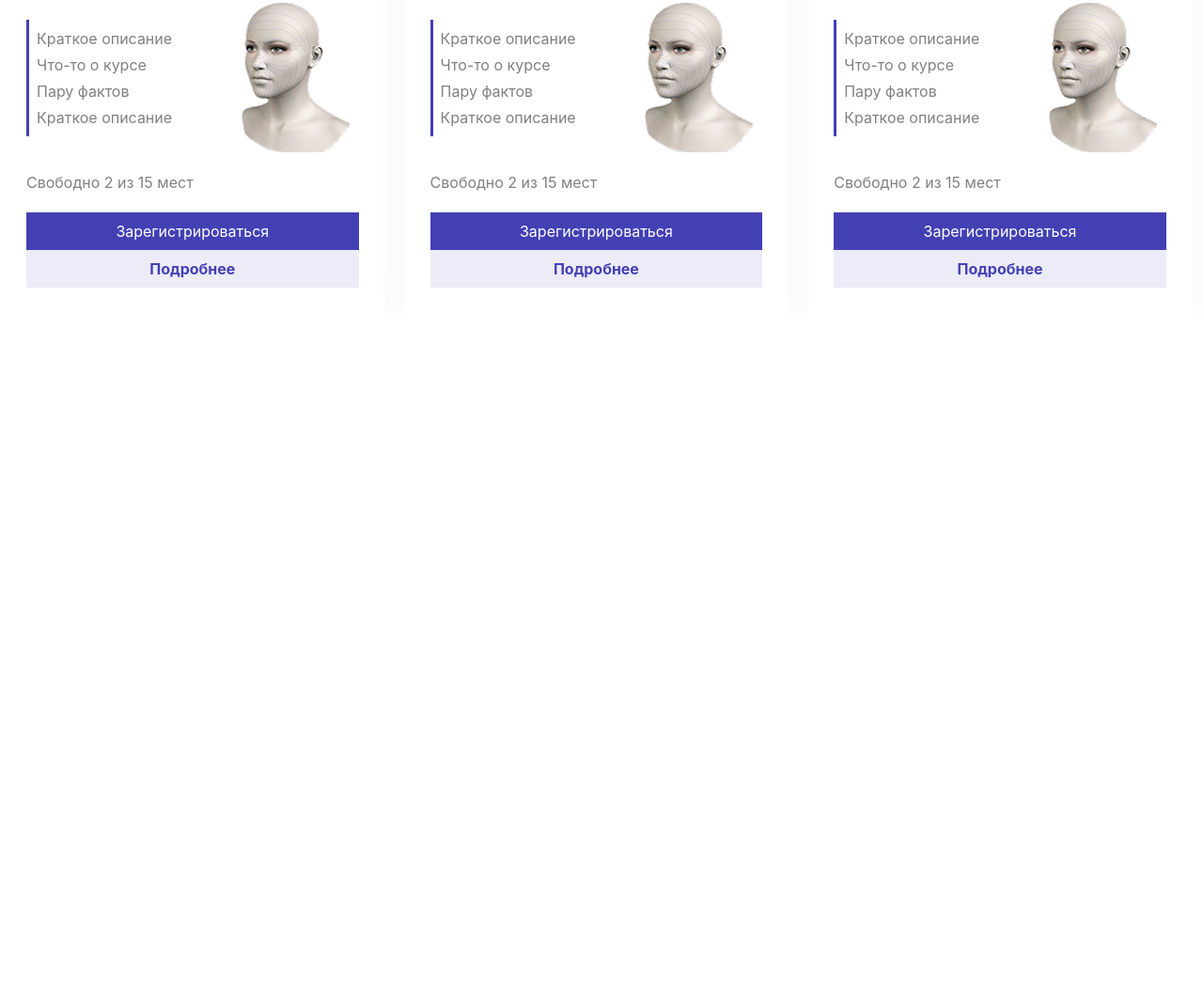
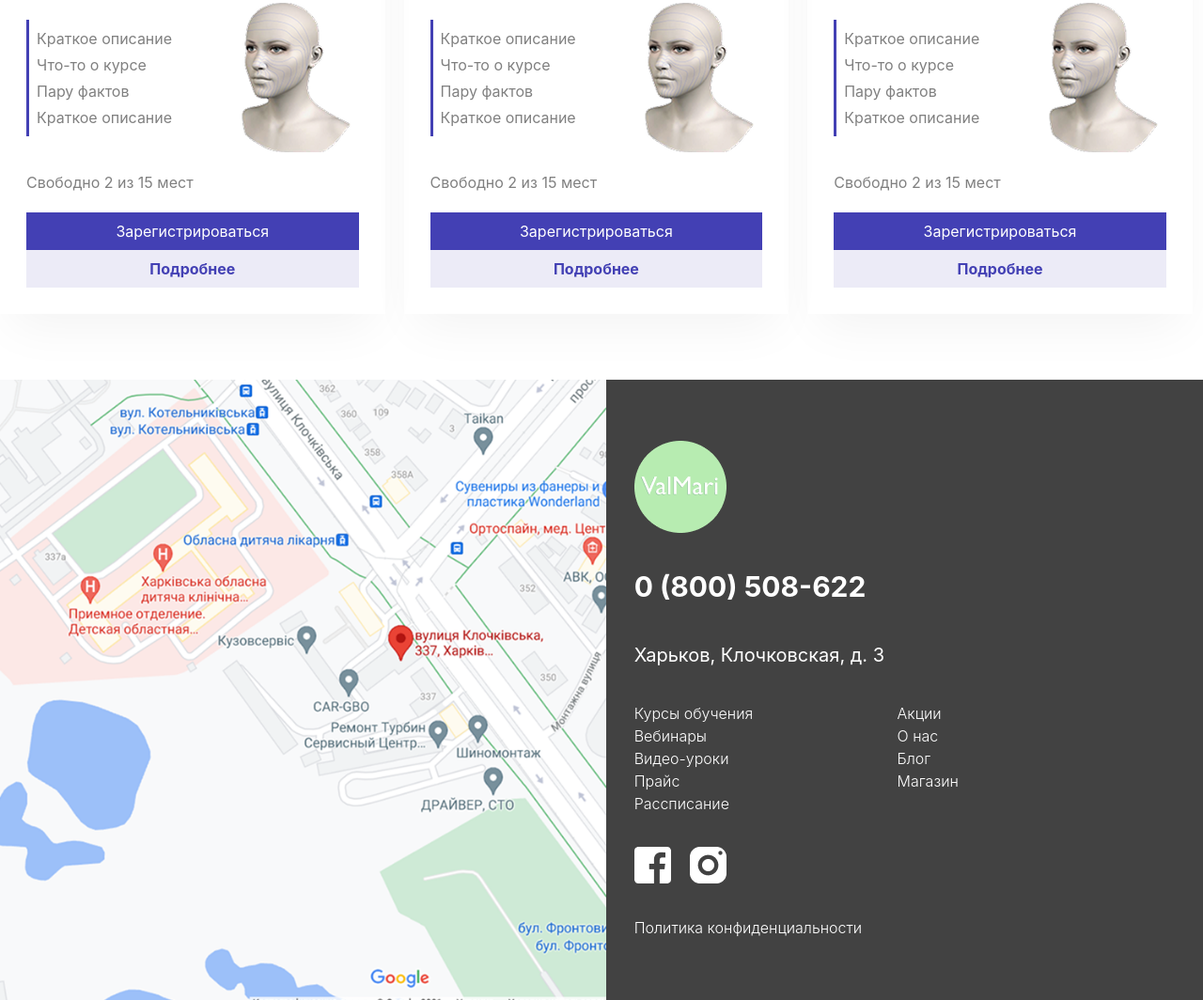
Before and after one commit to Sulaimonov287/homework21, a website: page src/page1.html in a window 1280 px wide. Shown: the part 5241-6305 px from the top of the page at 94% size. Before the commit the page ends 5575 px from the top, so only its background shows below. Drawn offline with nearby package versions, Linux system fonts and the light colour scheme; files that its build step writes are made by us from their sources.

Commit message:
add footer

```diff
--- a/src/page1.html
+++ b/src/page1.html
@@ -366,6 +366,38 @@
          </div>
       </div>
    </section>
+
+
+<footer
+      class="flex lg:h-[600px] h-[1000px] max-w-[1600px] m-auto mt-[100px] lg:mt-[100px] flex-col-reverse lg:flex-row items-center justify-between">
+      <img class="lg:w-[800px] w-[95%] lg:h-[660px]" src="./imgclass/image 21.png" alt="">
+      <aside
+         class="lg:w-[800px] w-[95%] lg:h-[660px] h-[700px] bg-[#424242] flex flex-col items-start text-white p-[30px] justify-evenly">
+         <img src="./imgclass/Лого (1).png" alt="">
+         <p class="text-[30px] font-bold">0 (800) 508-622</p>
+         <p class="text-[20px]">Харьков, Клочковская, д. 3</p>
+         <div class="flex justify-between w-[60%] font-[300]">
+            <div>
+               <p>Курсы обучения</p>
+               <p>Вебинары</p>
+               <p>Видео-уроки</p>
+               <p>Прайс</p>
+               <p>Рассписание</p>
+            </div>
+            <div>
+               <p>Акции</p>
+               <p>О нас</p>
+               <p>Блог</p>
+               <p>Магазин</p>
+            </div>
+         </div>
+         <div class="flex gap-5">
+            <img src="./imgclass/Vector (13).png" alt="">
+            <img src="./imgclass/Vector (14).png" alt="">
+         </div>
+         <p class="font-[300]">Политика конфиденциальности</p>
+      </aside>
+   </footer>
 </body>
 
 </html>
```
